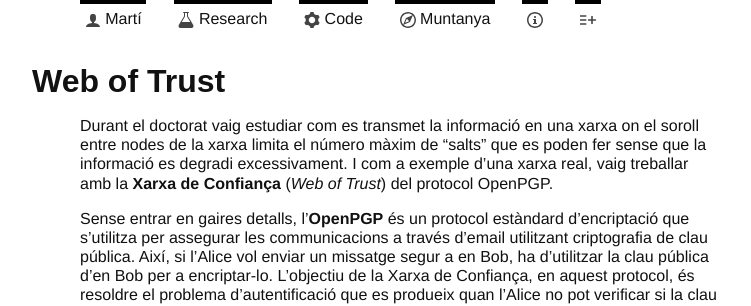
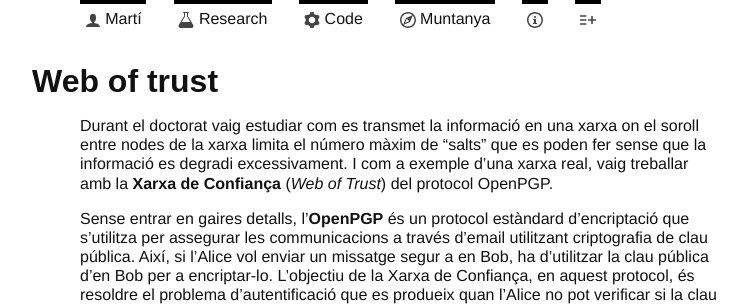
Before and after one commit to mcuquet/mcuquet.github.io, a Jekyll site: the page built from txt/Web of trust.md, in a window 1280 px wide. Shown: the top 306 px of the page, without its empty margins (240-991 px from the left). Built offline with Jekyll 4.4.1, drawn with Linux system fonts in a browser that asks for light colours.

Commit message:
chg: fix links in txt/

```diff
--- a/txt/Web of Trust.md
+++ b/txt/Web of trust.md
@@ -1,6 +1,6 @@
 ---
 layout: page
-title: Web of Trust
+title: Web of trust
 tags:
 - Informació quàntica
 - Xarxes complexes
```
Also changed, not shown: txt/index.md (+1 -1 lines).
